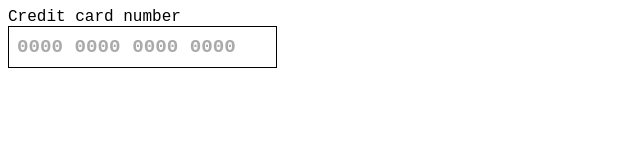
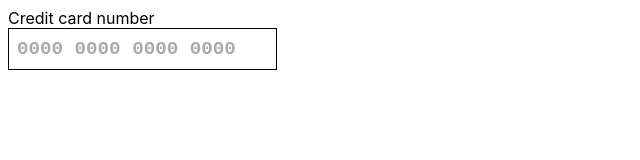
Before and after one commit to moroz/svelte-credit-card-input, a Svelte app: page / in a window 1280 px wide. Shown: the top 160 px of the page, without its empty margins (0-640 px from the left). Built offline with nearby package versions, Linux system fonts and the light colour scheme.

Commit message:
Style labels a bit

```diff
--- a/src/InputField.svelte
+++ b/src/InputField.svelte
@@ -38,6 +38,8 @@
 </div>
 
 <style lang="sass">
+  @import "./css/_variables.sass"
+
   .label
     display: block
 
@@ -55,6 +57,7 @@
       outline: 0
       padding: 0 .5rem
       font-weight: bold
+      font-family: $font-monospace
 
     .mask
       position: absolute
@@ -68,7 +71,6 @@
 
     input
       background: transparent
-      font-family: inherit
       width: min-content
 
       &::placeholder
--- a/src/css/_variables.sass
+++ b/src/css/_variables.sass
@@ -1 +1,2 @@
 $font-monospace: 'PT Mono', monospace, monospace
+$font-sans: 'Inter', sans-serif
--- a/src/css/base.sass
+++ b/src/css/base.sass
@@ -5,4 +5,4 @@ html,body
   font-size: 100%
 
 body
-  font-family: $font-monospace
+  font-family: $font-sans
```
